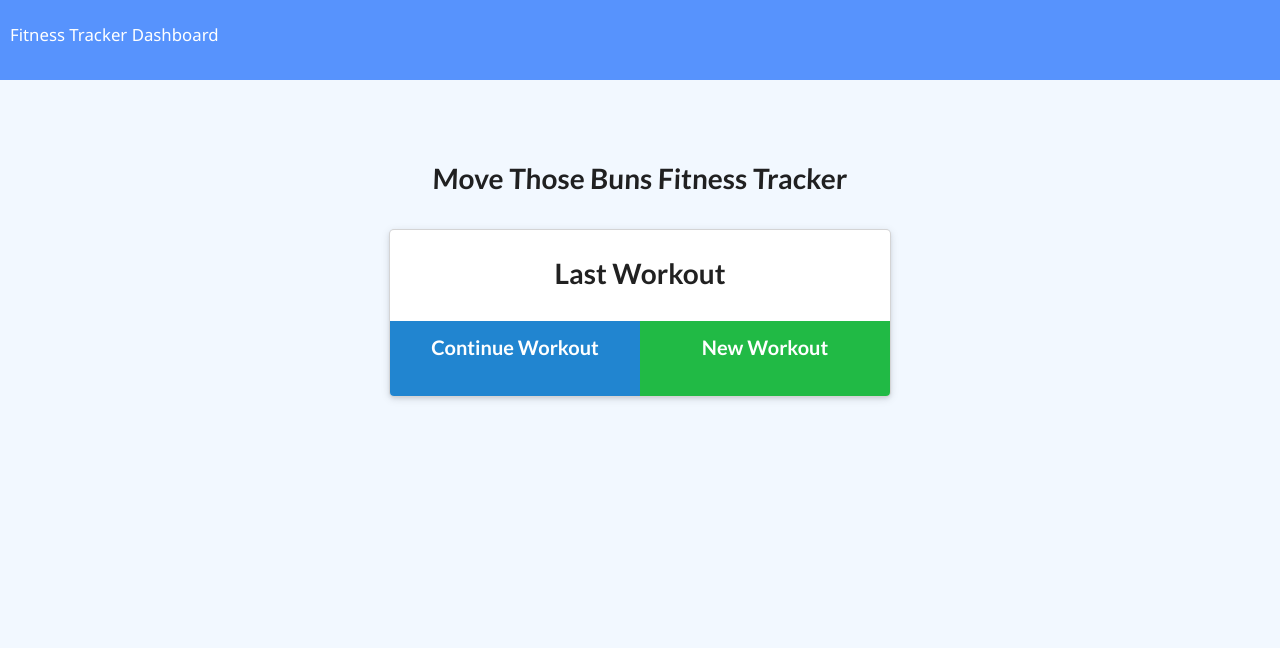
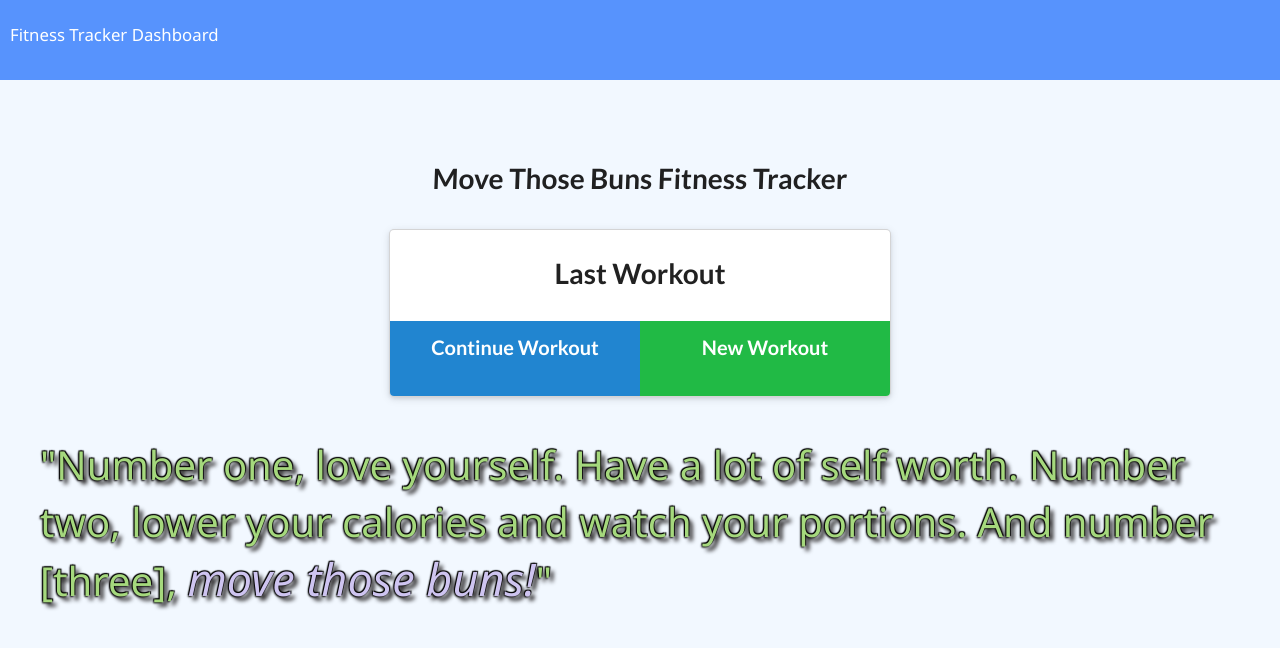
Before and after one commit to nsc9605/Move_Those_Buns, a website: page public/index.html in a window 1280 px wide. Drawn offline with nearby package versions, Linux system fonts and the light colour scheme; no server answers; files whose address does not match are found by name.

Commit message:
fix how days are displayed and add styling

```diff
--- a/models/Workout.js
+++ b/models/Workout.js
@@ -4,7 +4,7 @@ const Schema = mongoose.Schema;
 const workoutSchema = new Schema({
   day: {
     type: Date,
-    default: () => new Date
+    default: new Date()
   },
   exercises: [
     {
--- a/public/assets/css/style.css
+++ b/public/assets/css/style.css
@@ -33,7 +33,7 @@ a:visited {
   color: inherit;
 }
 
-nav a:hover{
+nav a:hover {
   opacity: 0.7;
 }
 
@@ -429,6 +429,26 @@ form > button {
   padding: 10px;
 }
 
+.rich {
+  font-size: 40px;
+  color: hsl(94, 54%, 67%);
+  text-shadow: 4px 4px 4px rgb(19, 16, 16),
+              -1px 1px 2px #000,
+              1px -1px 1px #000,
+              -1px -1px 1px #000;
+  padding: 20px;
+  margin: 20px;
+}
+#buns {
+  font-size: 45px;
+  font-style: italic;
+  color: rgb(206, 196, 240);
+  text-shadow: 4px 4px 4px rgb(19, 16, 16),
+              -1px 1px 2px #000,
+              1px -1px 1px #000,
+              -1px -1px 1px #000;
+}
+
 @keyframes toast {
   50% {
     opacity: 1;
--- a/public/index.html
+++ b/public/index.html
@@ -36,6 +36,10 @@
         </div>
       </div>
     </div>
+      <!-- Inspirational quote from Richard Simmons -->
+  <div class="rich">
+    <p>"Number one, love yourself. Have a lot of self worth. Number two, lower your calories and watch your portions. And number [three], <span id="buns">move those buns!</span>"</p>
+  </div>
   </div>
   </div>
   <div id="toast">
```
